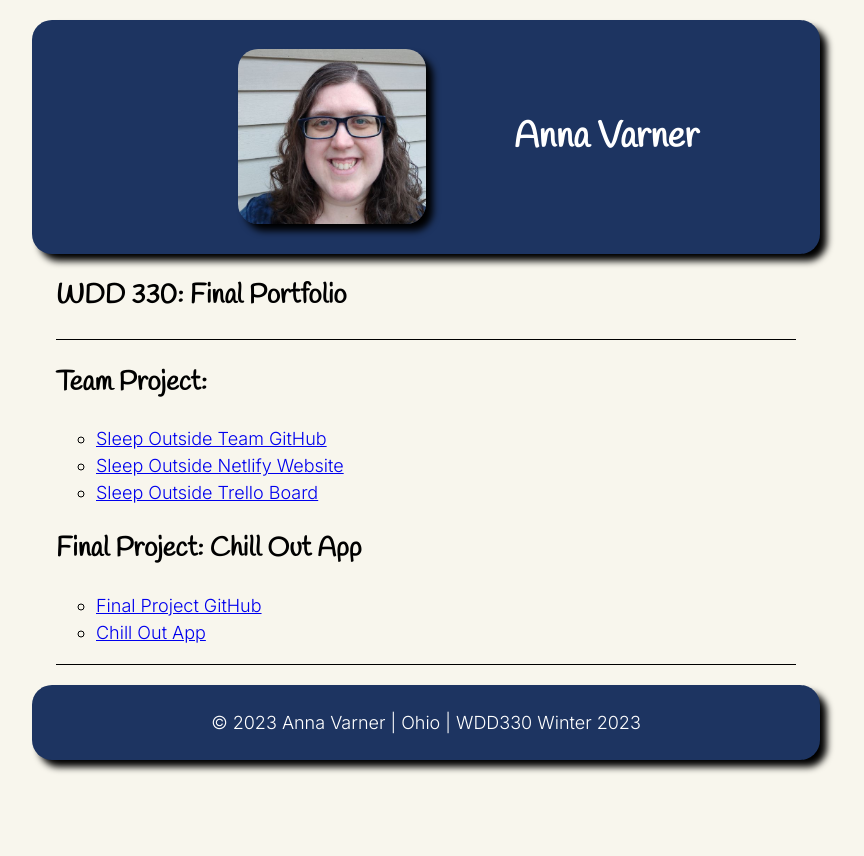
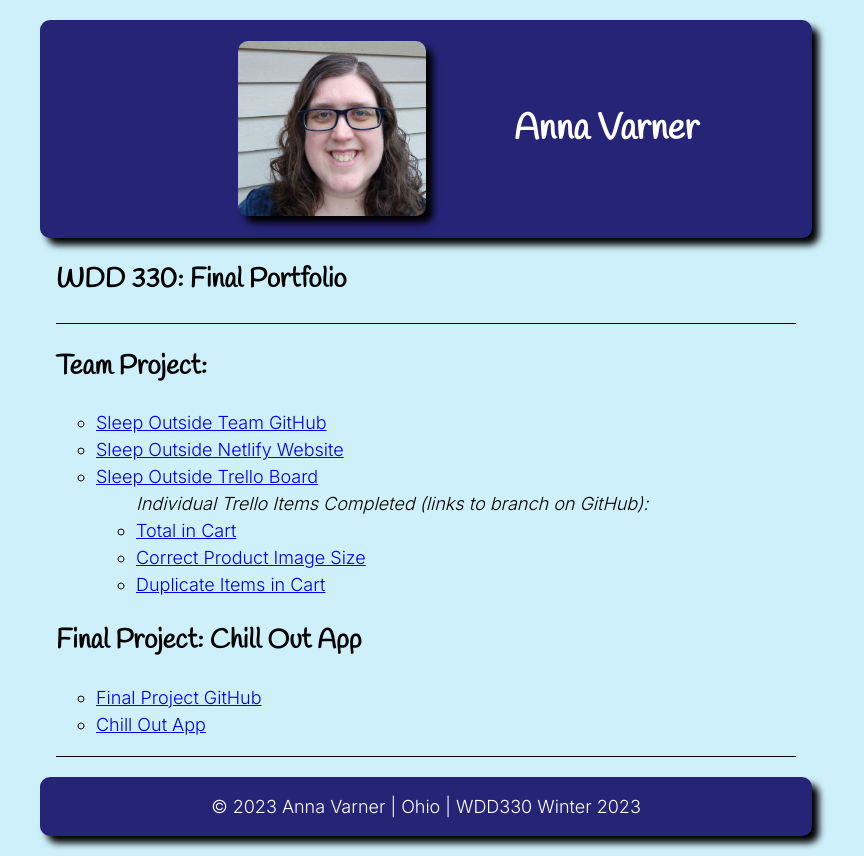
Before and after one commit to annavarner/portfolio, a plain HTML site: page index.html in a window 1280 px wide. Shown: the whole page, without its empty margins (214-1078 px from the left). Before the commit the page ends 800 px from the top, so only its background shows below. Drawn offline with Linux system fonts and the light colour scheme.

Commit message:
final commit

```diff
--- a/index.html
+++ b/index.html
@@ -32,9 +32,14 @@
 
         <h2>Team Project:</h2>
         <ul>
-          <li><a href="https://github.com/Shandaaurich/sleepoutside/">Sleep Outside Team GitHub</a></li>
-          <li><a href="https://magical-palmier-239273.netlify.app/index.html">Sleep Outside Netlify Website</a></li>
-          <li><a href="https://trello.com/b/NWrPx3Ip/sleepoutside">Sleep Outside Trello Board</a></li>
+          <li><a href="https://github.com/Shandaaurich/sleepoutside/" target="_blank">Sleep Outside Team GitHub</a></li>
+          <li><a href="https://magical-palmier-239273.netlify.app/index.html" target="_blank">Sleep Outside Netlify Website</a></li>
+          <li><a href="https://trello.com/b/NWrPx3Ip/sleepoutside" target="_blank">Sleep Outside Trello Board</a></li>
+            <ul><em>Individual Trello Items Completed (links to branch on GitHub):</em>
+            <li><a href="https://github.com/Shandaaurich/sleepoutside/tree/av--total-in-cart" target="_blank">Total in Cart</a></li>
+            <li><a href="https://github.com/Shandaaurich/sleepoutside/tree/av----correct-image-size" target="_blank">Correct Product Image Size</a></li>
+            <li><a href="https://github.com/Shandaaurich/sleepoutside/tree/av----duplicate-items-in-cart" target="_blank">Duplicate Items in Cart</a></li>
+            </ul>
         </ul>
 
         <h2>Final Project: Chill Out App</h2>
--- a/styles/medium.css
+++ b/styles/medium.css
@@ -4,7 +4,7 @@
         height: 175px;
         float: left;
         margin-inline-start: auto;
-        border-radius: 20px;
+        border-radius: 10px;
         box-shadow: 7px 7px 7px black;
     }
 
@@ -15,8 +15,8 @@
 
     header, footer {
 
-        padding: 1.5rem;
-        border-radius: 20px;
+        padding: 1rem;
+        border-radius: 10px;
         box-shadow: 7px 7px 7px black;
     }
 }
--- a/styles/small.css
+++ b/styles/small.css
@@ -6,7 +6,8 @@ body {
     font-size: 14px;
     font-family: 'Inter', sans-serif;;
     line-height: 1.5;
-    background-color: #f8f6ed;
+    background-color: #cef0fb;
+    /* background-color: #f8f6ed; */
 }
 
 header, nav, main, footer {
@@ -14,7 +15,7 @@ header, nav, main, footer {
     max-width: 740px;
 }
 header, footer {
-    background-color: #1D3461 ;
+    background-color: #262477 ;
     color: white;
     text-align: center;
 
```
